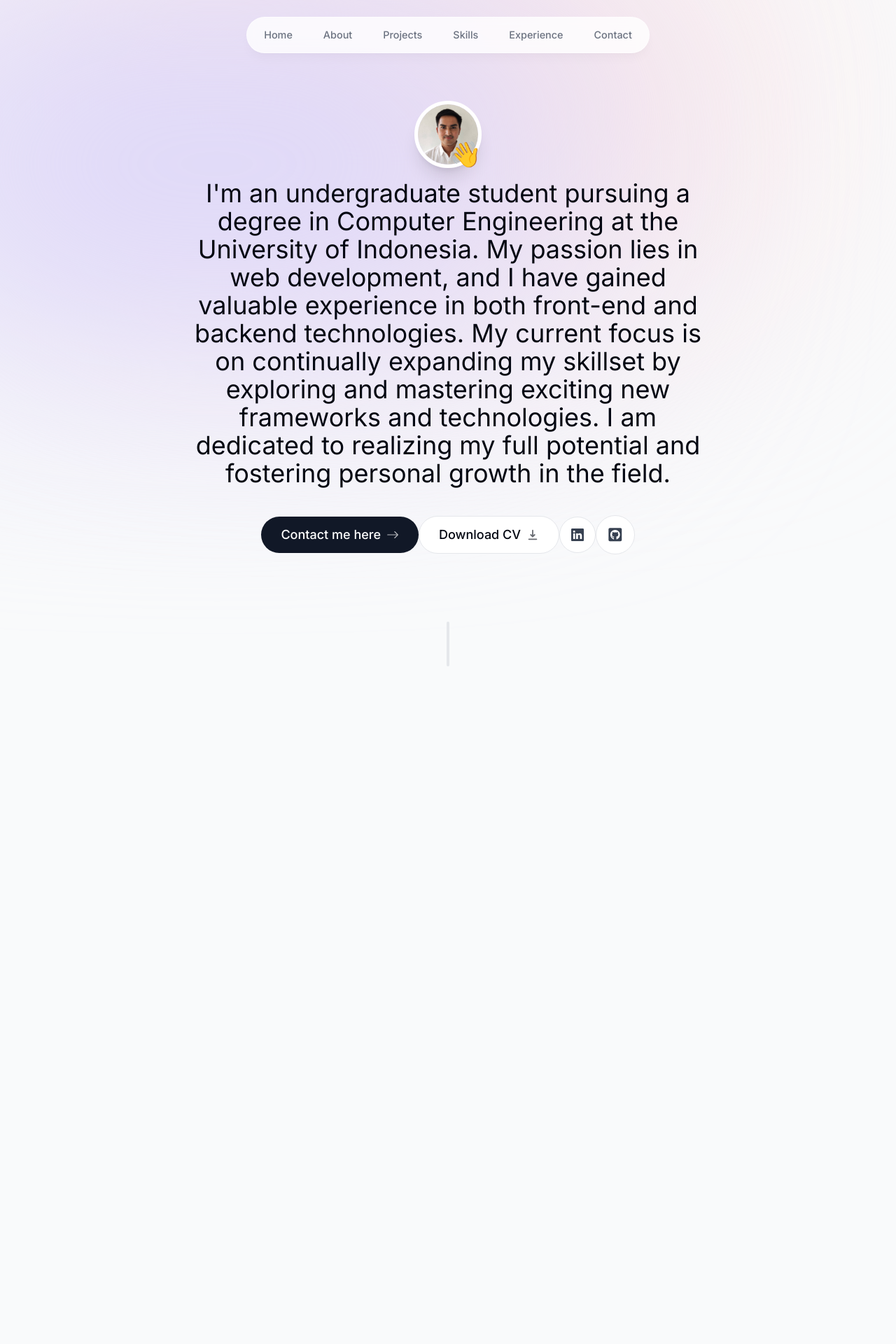
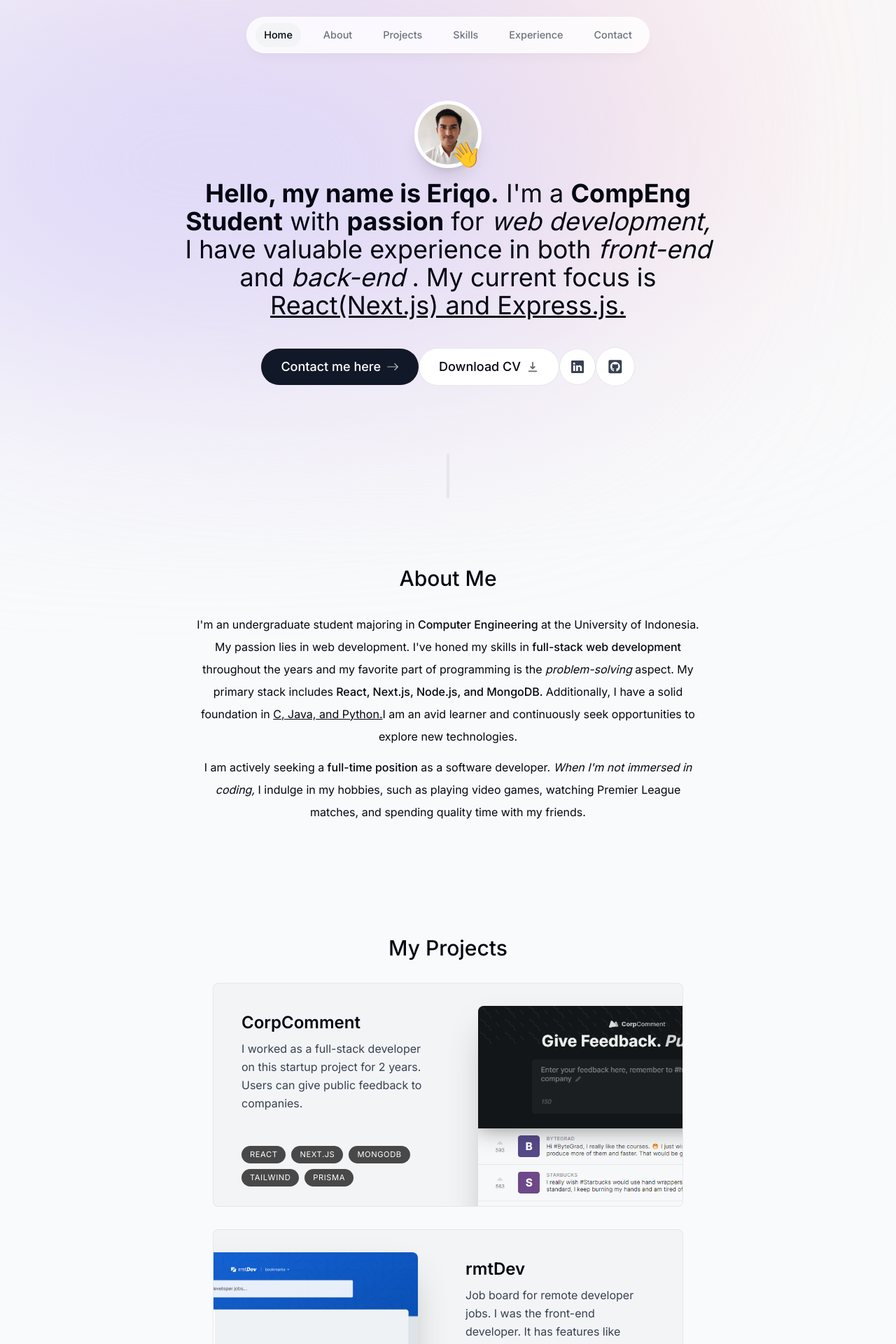
Before and after one commit to Eriqo90AW/CV-Portofolio, a Next.js app: page / in a window 1280 px wide. Shown: the top 1920 px of the page at 70% size. Before the commit the page ends 1048 px from the top, so only its background shows below. Built offline with nearby package versions, Linux system fonts and the light colour scheme.

Commit message:
add about and projects

```diff
--- a/app/layout.tsx
+++ b/app/layout.tsx
@@ -20,7 +20,7 @@
   children: React.ReactNode;
 }) {
   return (
-    <html lang="en">
+    <html lang="en" className="!scroll-smooth">
       <body className={`${inter.className} bg-gray-50 text-gray-950 relative pt-28 sm:pt-36`}>
         <div className="bg-[#fbe2e3] absolute top-[-6rem] -z-10 right-[11rem] h-[31.25rem] w-[31.25rem] rounded-full blur-[10rem] sm:w-[68.75rem]"></div>
         <div className="bg-[#dbd7fb] absolute top-[-1rem] -z-10 left-[-35rem] h-[31.25rem] w-[50rem] rounded-full blur-[10rem] sm:w-[68.75rem] md:left-[-33rem] lg:left-[-28rem] xl:left-[-15rem] 2xl:left-[-5rem]"></div>
--- a/app/page.tsx
+++ b/app/page.tsx
@@ -1,8 +1,8 @@
-// import About from "@/components/about";
+import About from "@/components/about";
 // import Contact from "@/components/contact";
 // import Experience from "@/components/experience";
 import Intro from "@/components/intro";
-// import Projects from "@/components/projects";
+import Projects from "@/components/projects";
 import SectionDivider from "@/components/section-divider";
 // import Skills from "@/components/skills";
 
@@ -11,8 +11,8 @@
     <main className="flex flex-col items-center px-4">
       <Intro />
       <SectionDivider />
-      {/* <About /> */}
-      {/* <Projects /> */}
+      <About />
+      <Projects />
       {/* <Skills /> */}
       {/* <Experience /> */}
       {/* <Contact /> */}
--- /dev/null
+++ b/components/about.tsx
@@ -0,0 +1,40 @@
+"use client";
+import React from "react";
+import SectionHeading from "./section-heding";
+import { motion } from "framer-motion";
+
+export default function About() {
+  return (
+    <motion.section
+      className="mb-28 max-w-[45rem] text-center leading-8 sm:mb-40 scroll-mt-28"
+      initial={{ opacity: 0, y: 100 }}
+      animate={{ opacity: 1, y: 0 }}
+      transition={{ delay: 0.175 }}
+      id="about"
+    >
+      <SectionHeading>About Me</SectionHeading>
+      <p className="mb-3">
+        I&apos;m an undergraduate student majoring in
+        <span className="font-medium">{` Computer Engineering `}</span>
+        at the University of Indonesia. My passion lies in web development.
+        I&apos;ve honed my skills in
+        <span className="font-medium">{` full-stack web development `}</span>
+        throughout the years and my favorite part of programming is the
+        <span className="italic">{` problem-solving  `}</span>
+        aspect. My primary stack includes
+        <span className="font-medium">{` React, Next.js, Node.js, and MongoDB.  `}</span>
+        Additionally, I have a solid foundation in{" "}
+        <span className="underline">{`C, Java, and Python.`}</span>
+        I am an avid learner and continuously seek opportunities to explore new technologies.
+      </p>
+      <p>
+        I am actively seeking a
+        <span className="font-medium">{` full-time position `}</span>
+        as a software developer.
+        <span className="italic">{` When I'm not immersed in coding, `}</span>I
+        indulge in my hobbies, such as playing video games, watching Premier
+        League matches, and spending quality time with my friends.
+      </p>
+    </motion.section>
+  );
+}
--- a/components/header.tsx
+++ b/components/header.tsx
@@ -3,8 +3,10 @@
 import { motion } from "framer-motion";
 import { links } from "@/lib/data";
 import Link from "next/link";
+import clsx from "clsx";
 
 export default function Header() {
+  const [activeSection, setActiveSection] = useState("Home");
   return (
     <header className="z-[999] relative">
       <motion.div
@@ -16,17 +18,37 @@
       ></motion.div>
       <nav className="flex fixed top-[0.15rem] left-1/2 h-12 -translate-x-1/2 py-2 sm:top-[1.7rem] sm:h-[initial] sm:py-0">
         <ul className="flex w-[22rem] flex-wrap items-center justify-center gap-y-1 text-[0.9rem] font-medium text-gray-500 sm:w-[initial] sm:flex-nowrap sm:gap-5">
-          {
-            links.map((link) => (
+          {links.map((link) => (
             <motion.li
-              className="h-3/4 flex items-center justify-center" key={link.hash}
-              initial={{y:-100, opacity:0}}
+              className="h-3/4 flex items-center justify-center relative"
+              key={link.hash}
+              initial={{ y: -100, opacity: 0 }}
               animate={{ y: 0, opacity: 1 }}
             >
-                <Link className="flex w-full items-center justify-center p-3 hover:text-gray-950 transition" href={link.hash}>{link.name}</Link>
+              <Link
+                className={clsx(
+                  "flex w-full items-center justify-center p-3 hover:text-gray-950 transition",
+                  {
+                    "text-gray-950": activeSection === link.name,
+                  }
+                )}
+                onClick={() => setActiveSection(link.name)}
+                href={link.hash}
+              >
+                {link.name}
+                {link.name === activeSection && (
+                  <motion.span className="bg-gray-100 rounded-full absolute inset-0 -z-10"
+                    layoutId="activeSection"
+                    transition={{
+                      type: "spring",
+                      stiffness: 380,
+                      damping: 30,
+                    }}
+                  ></motion.span>
+                )}
+              </Link>
             </motion.li>
-            ))
-          }
+          ))}
         </ul>
       </nav>
     </header>
--- a/components/intro.tsx
+++ b/components/intro.tsx
@@ -10,7 +10,7 @@
 
 export default function Intro() {
   return (
-    <section className="mb-28 max-w-[50rem] text-center sm:mb-0 ">
+    <section className="mb-28 max-w-[50rem] text-center sm:mb-0 scroll-mt-[100rem]" id="home">
       <div className="flex items-center justify-center">
         <div className="relative">
           <motion.div
@@ -43,19 +43,25 @@
           </motion.span>
         </div>
       </div>
-      <motion.p
+      <motion.h1
         className="mb-10 mt-4 px-4 text-2xl leading-[1.5] sm:text-4xl "
         initial={{ opacity: 0, y: 100 }}
         animate={{ opacity: 1, y: 0 }}
       >
-        {`I'm an undergraduate student pursuing a degree in Computer
-            Engineering at the University of Indonesia. My passion lies in web
-            development, and I have gained valuable experience in both front-end
-            and backend technologies. My current focus is on continually
-            expanding my skillset by exploring and mastering exciting new
-            frameworks and technologies. I am dedicated to realizing my full
-            potential and fostering personal growth in the field.`}
-      </motion.p>
+        <span className="font-bold">{`Hello, my name is Eriqo.`}</span>
+        {` I'm a `}
+        <span className="font-bold">{`CompEng Student`}</span>
+        {` with `}
+        <span className="font-bold">{`passion`}</span>
+        {` for `}
+        <span className="italic">{`web development,`}</span>
+        {` I have valuable experience in both   `}
+        <span className="italic">{`front-end`}</span>
+        {` and `}
+        <span className="italic">{`back-end`}</span>
+        {` . My current focus is `}
+        <span className="underline">{`React(Next.js) and Express.js.`}</span>
+      </motion.h1>
 
       <motion.div
         className="flex flex-col sm:flex-row items-center justify-center fap-2 text-lg px-4 font-medium"
--- /dev/null
+++ b/components/project.tsx
@@ -0,0 +1,58 @@
+"use client";
+import React, { useRef } from "react";
+import { projectsData } from "@/lib/data";
+import Image from "next/image";
+import { motion, useScroll, useTransform } from "framer-motion";
+
+type ProjectProps = (typeof projectsData)[number];
+
+export default function Project({
+  title,
+  description,
+  tags,
+  imageUrl,
+}: ProjectProps) {
+  const ref = useRef<HTMLDivElement>(null);
+  const { scrollYProgress } = useScroll({
+    target: ref,
+    offset: ["0 1", "1.33 1"],
+  });
+  const scaleProgress = useTransform(scrollYProgress, [0, 1], [0.5, 1]);
+  const opacityProgress = useTransform(scrollYProgress, [0, 1], [0.6, 1]);
+
+  return (
+    <motion.div
+      ref={ref}
+      style={{ scale: scaleProgress, opacity: opacityProgress }}
+      className="group mb-3 sm:mb-8 last:mb-0"
+    >
+      <section
+        className="bg-gray-100 max-w-[42rem] border border-black/5 overflow-hidden sm:pr-8 relative sm:h-[20rem]
+            hover:bg-gray-200 transition group-even:pl-8 rounded-lg"
+      >
+        <div className="pt-4 pb-7 px-5 sm:pl-10 sm:pr-2 sm:pt-10 sm:max-w-[50%] flex flex-col h-full group-even:ml-[18rem]">
+          <h3 className="text-2xl font-semibold">{title}</h3>
+          <p className="mt-2 leading-relaxed text-gray-700">{description}</p>
+          <ul className="flex flex-wrap mt-4 gap-2 sm:mt-auto">
+            {tags.map((tag, index) => (
+              <li
+                key={index}
+                className="bg-black/[0.7] px-3 py-1 text-[0.7rem] uppercase tracking-wider rounded-full text-white"
+              >
+                {tag}
+              </li>
+            ))}
+          </ul>
+        </div>
+        <Image
+          src={imageUrl}
+          alt="Projects I worked on"
+          quality={95}
+          className="absolute top-8 -right-40 w-[28.25rem] rounded-t-lg shadow-2xl group-even:right-[initial] group-even:-left-40
+            group-hover:-translate-x-3 group-hover:translate-y-3 group-hover:-rotate-2 group-hover:scale-[1.04]
+            group-even:group-hover:translate-x-3 group-even:group-hover:rotate-2transition"
+        />
+      </section>
+    </motion.div>
+  );
+}
--- /dev/null
+++ b/components/projects.tsx
@@ -0,0 +1,19 @@
+import React from "react";
+import SectionHeading from "./section-heding";
+import { projectsData } from "@/lib/data";
+import Project from './project'
+
+export default function Projects() {
+  return (
+    <section id="projects" className="scroll-mt-28">
+      <SectionHeading>My Projects</SectionHeading>
+      <div>
+        {projectsData.map((project, index) => (
+          <React.Fragment key={index}>
+            <Project {...project} />
+          </React.Fragment>
+        ))}
+      </div>
+    </section>
+  );
+}
--- /dev/null
+++ b/components/section-heding.tsx
@@ -0,0 +1,11 @@
+import React from 'react'
+
+type SectionHeadingProps = {
+    children: React.ReactNode
+}
+
+export default function SectionHeading({children}:SectionHeadingProps) {
+  return (
+    <h2 className="text-3xl font-medium capitalize mb-8 text-center">{children}</h2>
+  )
+}
--- a/package.json
+++ b/package.json
@@ -13,6 +13,7 @@
     "@types/react": "18.2.21",
     "@types/react-dom": "18.2.7",
     "autoprefixer": "10.4.15",
+    "clsx": "^2.0.0",
     "eslint": "8.48.0",
     "eslint-config-next": "13.4.19",
     "framer-motion": "^10.16.4",
```
Also changed, not shown: 2 other files (tests, documents, lock files or other folders). Lines whose indentation alone changed are shown as unchanged.
